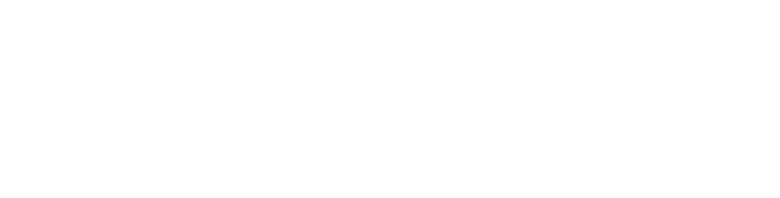
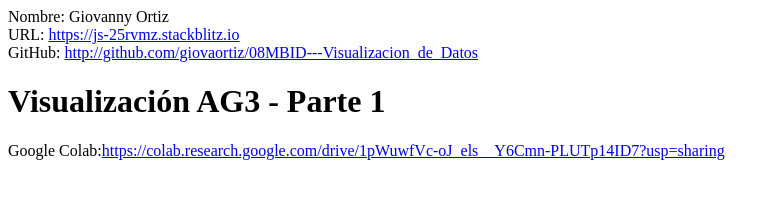
Before and after one commit to giovaortiz/js-25rvmz, a website: page index.html in a window 1280 px wide. Shown: the whole page, without its empty margins (0-780 px from the left). Drawn offline with Linux system fonts and the light colour scheme.

Commit message:
1 file modified

```diff
--- a/index.html
+++ b/index.html
@@ -1 +1,15 @@
-<div id="app"></div>
+<div id="app">
+  <span class="negrita">Nombre:</span> Giovanny Ortiz
+  <br />
+  <span class="negrita">URL:</span>
+    <a href="https://js-25rvmz.stackblitz.io" target="_blank">
+      https://js-25rvmz.stackblitz.io
+    </a>
+  <br />
+  <span class="negrita">GitHub:</span>
+    <a href="https://github.com/giovaortiz/08MBID---Visualizacion_de_Datos" target="_blank">
+      http://github.com/giovaortiz/08MBID---Visualizacion_de_Datos
+    </a>
+
+  <h1>  Visualización AG3 - Parte 1</h1>
+    Google Colab:<a href="https://colab.research.google.com/drive/1pWuwfVc-oJ_els__Y6Cmn-PLUTp14ID7?usp=sharing" target="_blank">https://colab.research.google.com/drive/1pWuwfVc-oJ_els__Y6Cmn-PLUTp14ID7?usp=sharing</a>
```
